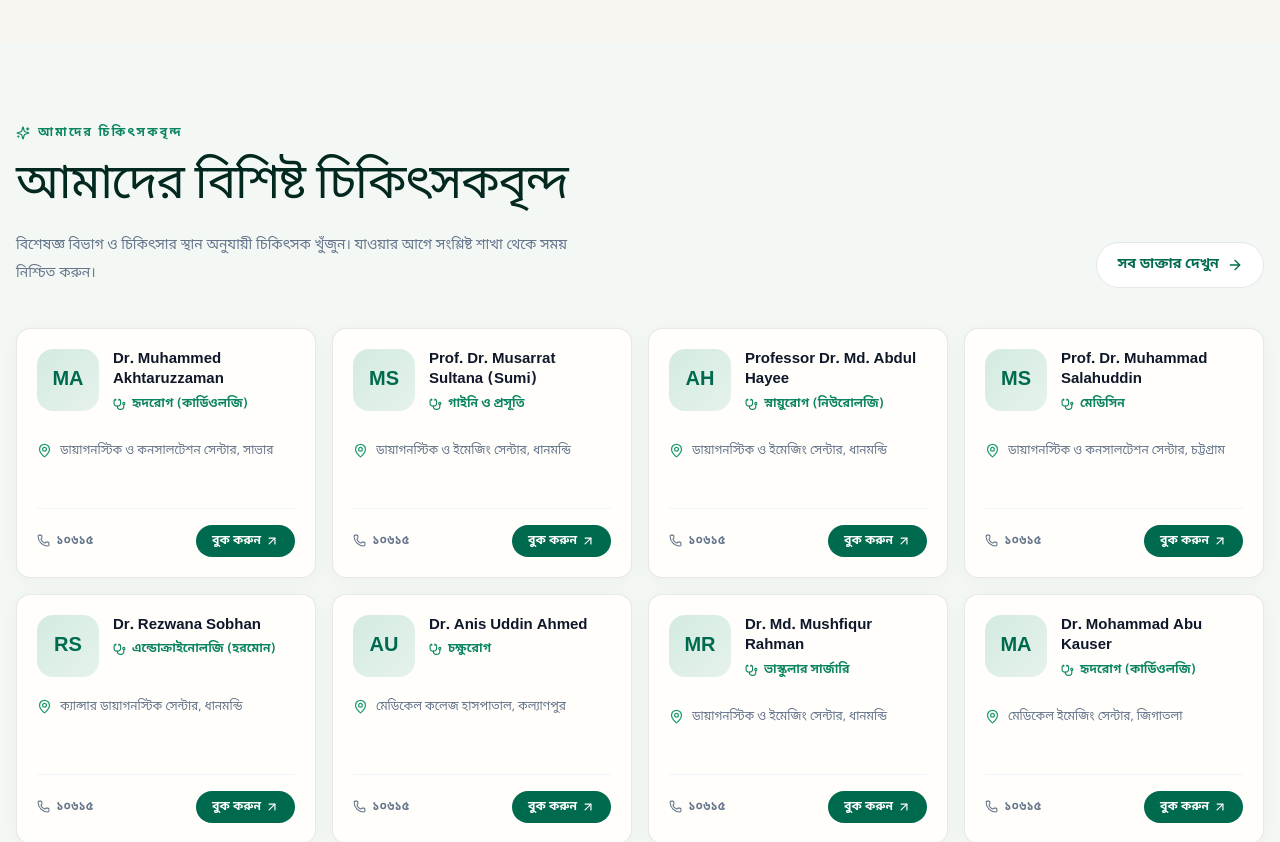
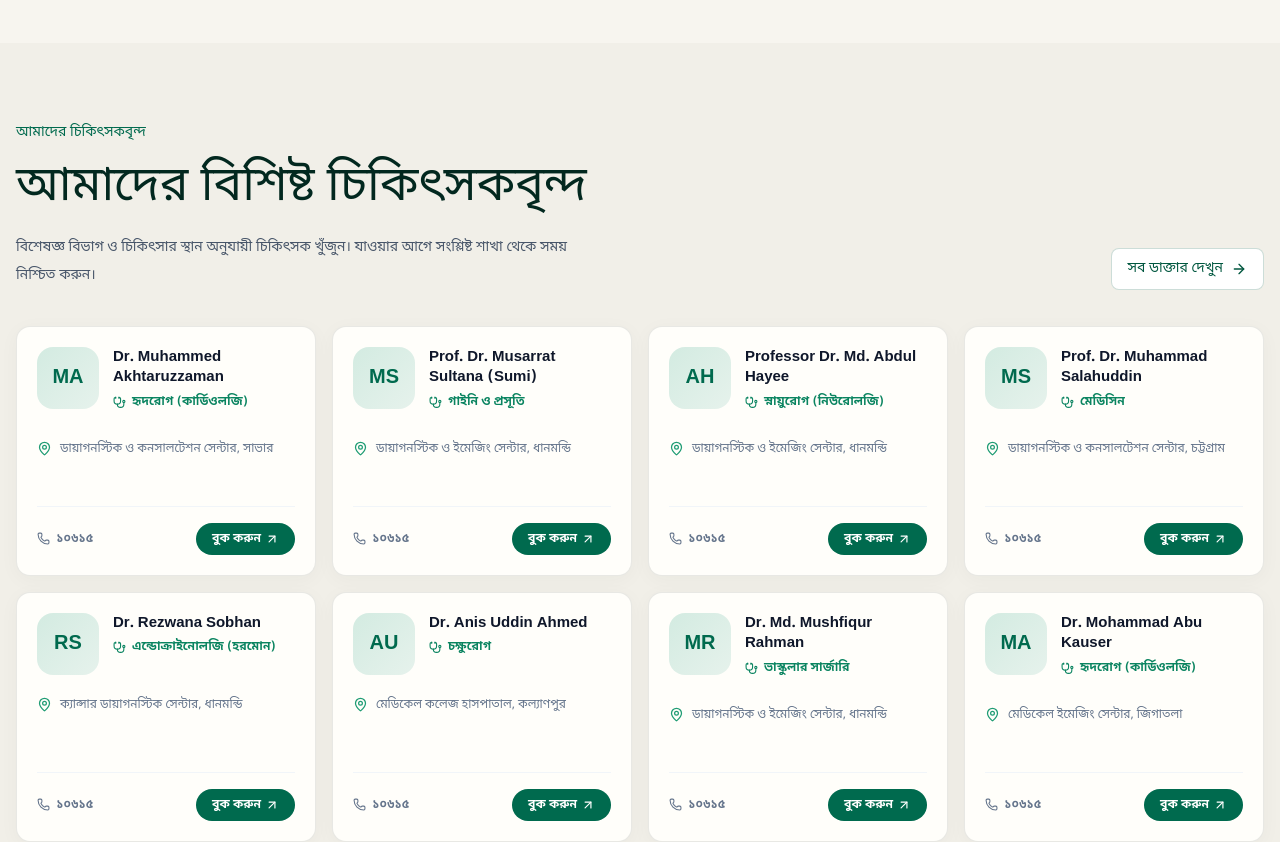
Before and after one commit to AdnaNation/ibn-sina-web, a Next.js app: page / in a window 1280 px wide. Shown: the part 2480-3322 px from the top of the page. Built offline with nearby package versions, Linux system fonts and the light colour scheme; no server answers; the database is empty.

Commit message:
Apply Unslop visual pass to public sections

```diff
--- a/components/Doctors.js
+++ b/components/Doctors.js
@@ -1,5 +1,25 @@
 import Link from "next/link";
-import { ArrowRight, Sparkles } from "lucide-react";
+import { ArrowRight } from "lucide-react";
 import DoctorCard from "./DoctorCard";
 import { getT } from "@/lib/i18n";
-export default async function Doctors({doctors}) { const {t}=await getT(); return <section className="bg-[#f4f8f5] py-20"><div className="mx-auto max-w-7xl px-4"><div className="flex flex-wrap items-end justify-between gap-5"><div><p className="mb-3 inline-flex items-center gap-2 text-xs font-bold uppercase tracking-[.18em] text-pine-700"><Sparkles size={14}/>{t.doctorSectionEyebrow}</p><h2 className="max-w-xl font-serif text-4xl font-medium tracking-tight text-pine-950 md:text-5xl">{t.doctorsTitle}</h2><p className="mt-3 max-w-xl text-sm leading-7 text-slate-500">{t.doctorsIntro}</p></div><Link href="/doctors" className="inline-flex items-center gap-2 rounded-full border border-pine-200 bg-white px-5 py-3 text-sm font-bold text-pine-800 transition hover:bg-pine-800 hover:text-white">{t.allDoctors}<ArrowRight size={16}/></Link></div><ul className="mt-10 grid gap-4 sm:grid-cols-2 lg:grid-cols-4">{doctors.map(d=><DoctorCard key={d.slug} d={d}/>)}</ul></div></section> }
+
+export default async function Doctors({ doctors }) {
+  const { t } = await getT();
+  return (
+    <section className="bg-[#f1efe8] py-16 md:py-20">
+      <div className="mx-auto max-w-7xl px-4">
+        <div className="flex flex-wrap items-end justify-between gap-5">
+          <div>
+            <p className="mb-3 text-sm font-medium text-pine-800">{t.doctorSectionEyebrow}</p>
+            <h2 className="max-w-xl font-serif text-4xl font-medium leading-tight text-pine-950 md:text-5xl">{t.doctorsTitle}</h2>
+            <p className="mt-3 max-w-xl text-sm leading-7 text-slate-600">{t.doctorsIntro}</p>
+          </div>
+          <Link href="/doctors" className="inline-flex items-center gap-2 rounded-lg border border-pine-900/20 bg-white px-4 py-2.5 text-sm font-medium text-pine-900 hover:border-pine-800 hover:bg-pine-50">
+            {t.allDoctors}<ArrowRight size={16}/>
+          </Link>
+        </div>
+        <ul className="mt-9 grid gap-4 sm:grid-cols-2 lg:grid-cols-4">{doctors.map(d => <DoctorCard key={d.slug} d={d}/>)}</ul>
+      </div>
+    </section>
+  );
+}
```
